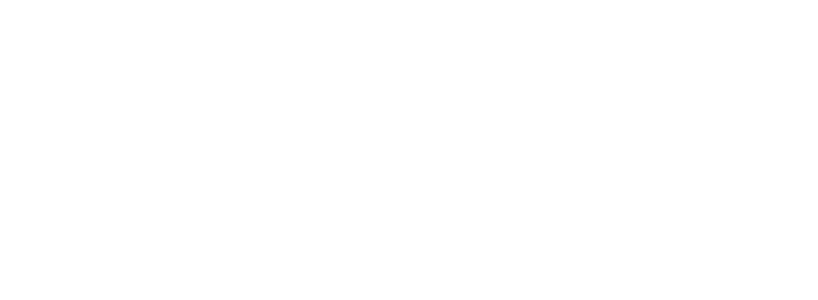
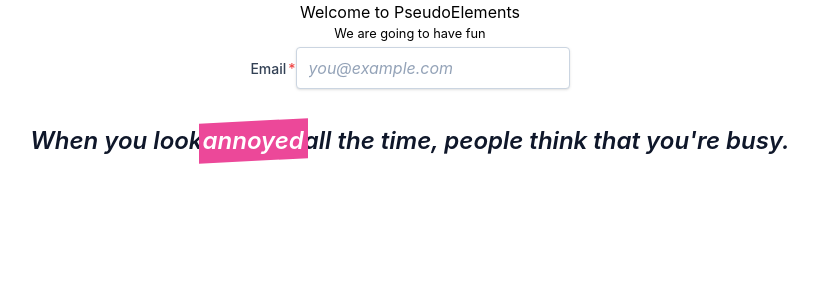
Before and after one commit to Skipper-116/tailwind-tut, a Next.js app: page /pseudo-elements in a window 1280 px wide. Shown: the top 300 px of the page, without its empty margins (230-1048 px from the left). Built offline with nearby package versions, Linux system fonts and the light colour scheme.

Commit message:
learnt before and after utilities on elements

```diff
--- a/pages/pseudo-elements.js
+++ b/pages/pseudo-elements.js
@@ -1,7 +1,19 @@
 function PseudoElements() {
     return (
-        <div>
-
+        <div className=" flex flex-col items-center">
+            <p>Welcome to PseudoElements</p>
+            <small>We are going to have fun</small>
+            <label className="block">
+                <span className=" after:content-['*'] after:ml-0.5 after:text-red-500 text-sm font-medium text-slate-700">Email</span>
+                <input type={"email"} name="email" className="mt-1 px-3 py-2 bg-white border shadow border-slate-300 placeholder-slate-400 rounded placeholder:italic" placeholder="you@example.com" />
+            </label>
+            <blockquote class="text-2xl font-semibold italic text-center text-slate-900 mt-9">
+                When you look
+                <span class="before:block before:absolute before:-inset-1 before:-skew-y-3 before:bg-pink-500 relative inline-block">
+                    <span class="relative text-white">annoyed</span>
+                </span>
+                all the time, people think that you're busy.
+            </blockquote>
         </div>
     )
 }
```
